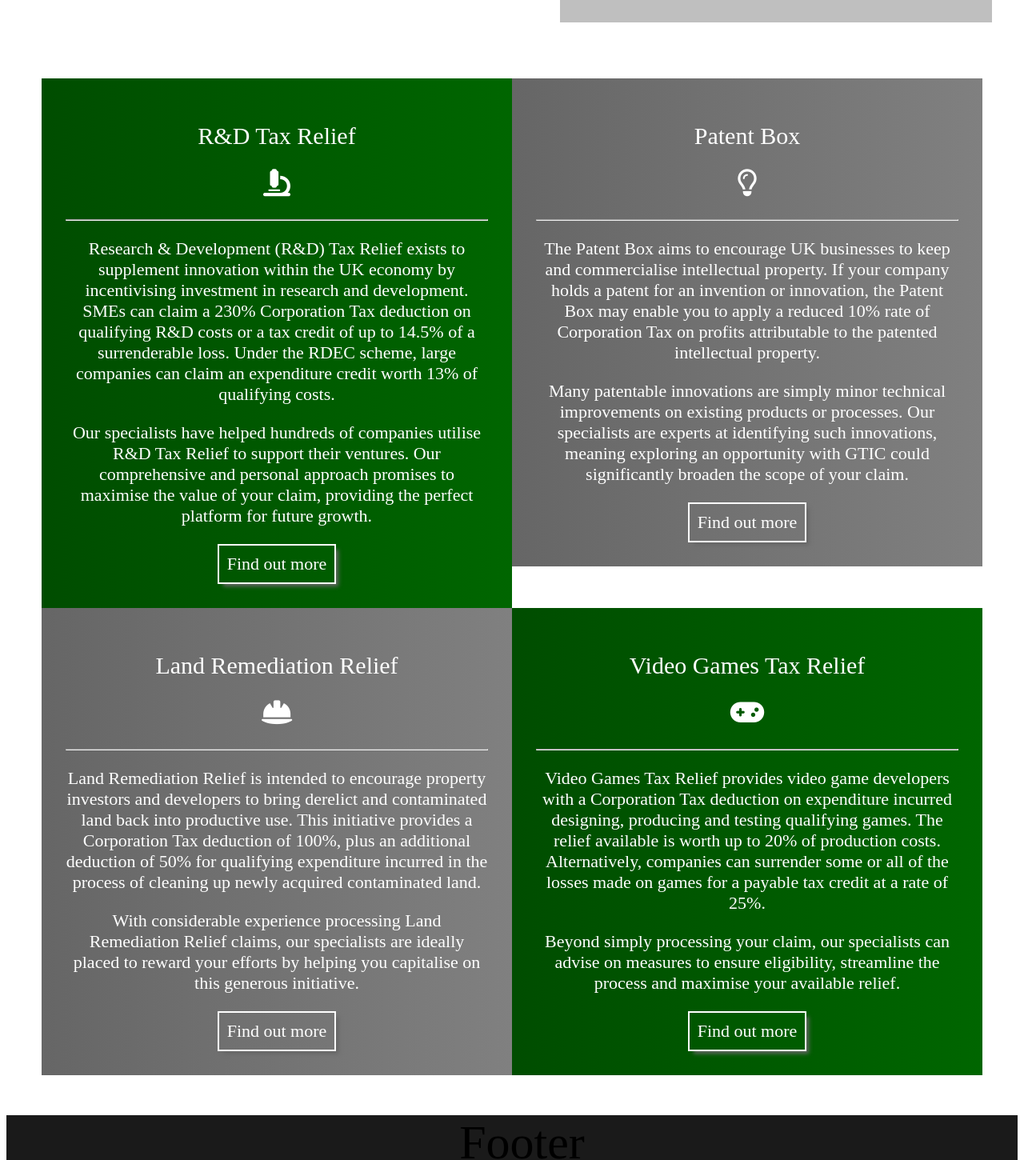
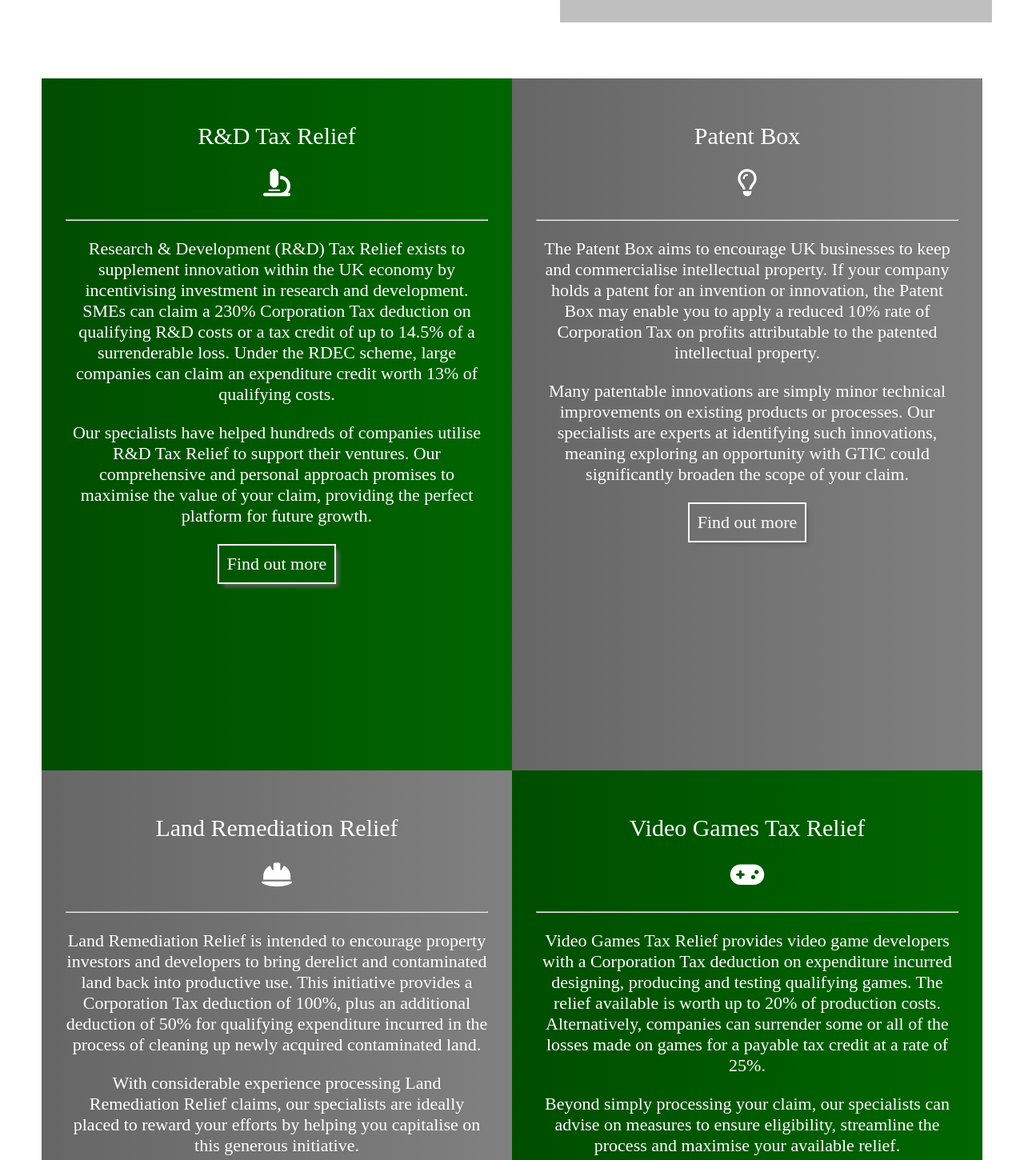
Before and after one commit to samalty/gtic-website, a React (Create React App) app: page /opportunities in a window 1280 px wide. Shown: the part 556-2006 px from the top of the page at 80% size. Built offline with nearby package versions, Linux system fonts and the light colour scheme; a web font is replaced by a local one; what google-maps-react would draw is missing.

Commit message:
Adjusted heights of incentive divs.

```diff
--- a/src/components/Opportunities.scss
+++ b/src/components/Opportunities.scss
@@ -40,16 +40,33 @@ h1{
         text-align: center;
         overflow: auto;
     }
-}
-
-.incentives-browser > div{
-    display: inline-table;
-    vertical-align: top;
-    height: 100%;
-    width: 49%;
-    color: #ffffff;
-    padding: 30px;
-    box-sizing: border-box;
+    div{
+        position: relative;
+        display: inline-table;
+        vertical-align: top;
+        width: 49%;
+        color: #ffffff;
+        box-sizing: border-box;
+        padding: 30px;
+        .find-out{
+            padding: 10px;
+            background: transparent;
+            border: 2px solid #ffffff;
+            color: #ffffff;
+            -webkit-box-shadow: 5px 5px 5px -2px rgba(102,102,102,1);
+            -moz-box-shadow: 5px 5px 5px -2px rgba(102,102,102,1);
+            box-shadow: 5px 5px 5px -2px rgba(102,102,102,1);
+            transition: 0.5s;
+            &:hover{
+                cursor: pointer;
+                color: #004d00;
+                background: #ffffff;
+                -webkit-box-shadow: none;
+                -moz-box-shadow: none;
+                box-shadow: none;
+            }
+        }
+    }
 }
 
 .incentives-browser > div:nth-child(1),
@@ -64,29 +81,44 @@ h1{
     background-image: linear-gradient(to right, #666666, #808080);
 }
 
+.incentives-browser > div:nth-child(1),
+.incentives-browser > div:nth-child(2) {
+    @media screen and (min-width: 1000px) {
+        height: 870px;
+    }
+    @media screen and (min-width: 1026px) {
+        height: 840px;
+    }
+    @media screen and (min-width: 1038px) {
+        height: 800px;
+    }
+    @media screen and (min-width: 1100px) {
+        height: 945px;
+    }
+    @media screen and (min-width: 1115px) {
+        height: 905px;
+    }
+    @media screen and (min-width: 1200px) {
+        height: 865px;
+    }
+}
+
+.incentives-browser > div:nth-child(3),
+.incentives-browser > div:nth-child(4) {
+    @media screen and (min-width: 1000px) {
+        height: 760px;
+    }
+    @media screen and (min-width: 1087px) {
+        height: 725px;
+    }
+    @media screen and (min-width: 1200px) {
+        height: 785px;
+    }
+}
+
 .fas,
 .far{
     font-size: 34px;
-}
-
-.find-out{
-    padding: 10px;
-    background: transparent;
-    border: 2px solid #ffffff;
-    color: #ffffff;
-    -webkit-box-shadow: 5px 5px 5px -2px rgba(102,102,102,1);
-    -moz-box-shadow: 5px 5px 5px -2px rgba(102,102,102,1);
-    box-shadow: 5px 5px 5px -2px rgba(102,102,102,1);
-    transition: 0.5s;
-}
-
-.find-out:hover{
-    cursor: pointer;
-    color: #004d00;
-    background: #ffffff;
-    -webkit-box-shadow: none;
-    -moz-box-shadow: none;
-    box-shadow: none;
 }
 
 /* Mobile view */
```
